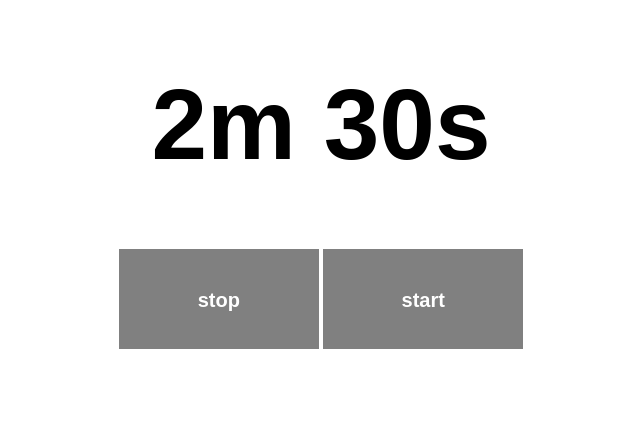
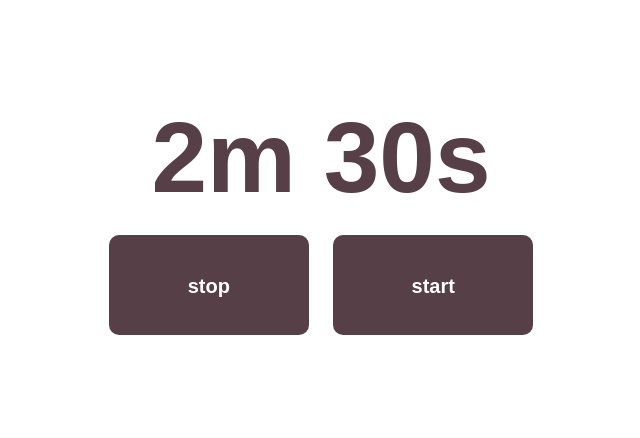
Before and after one commit to v1ym/sandbox-timer, a plain HTML site: page index.html in a window 1280 px wide. Shown: the whole page, without its empty margins (319-959 px from the left). Drawn offline with nearby package versions, Linux system fonts and the light colour scheme.

Commit message:
Add files via upload

```diff
--- a/main.js
+++ b/main.js
@@ -1,17 +1,15 @@
+
 var counting = false;
 
 timer = 150000;
 
 function start() {
   counting = true;
-  console.log(counting);
 };
 
 function stop() {
   counting = false;
-  console.log(counting);
 };
-
 
 var countdown = setInterval(tick, 1000);
 function tick() {
@@ -19,6 +17,9 @@ function stop() {
     timer -= 1000;
     var min = Math.floor(timer % (1000*60*60)/(1000*60));
     var seconds = Math.floor(timer % (1000*60)/(1000));
+    if (seconds < 10) {
+      seconds = "0" + seconds;
+    };
     document.title = min + " : " + seconds;
     document.getElementById('banner').innerHTML = min + "m " + seconds + "s";
   };
--- a/style.css
+++ b/style.css
@@ -6,18 +6,26 @@ body, html {
 
 h1 {
   font-size: 100px;
+  margin: 50px 0 20px;
+  color: #563f46;
 }
 .container {
   text-align: center;
   width: 800px;
+  background: white;
   margin: auto;
+  margin-top: 0px;
+  padding: 50px;
+  padding-bottom: 100px;
 }
 
 .box {
+  margin: 0 10px;
   display: inline-block;
   height: 100px;
   width: 200px;
-  background: gray;
+  background: #563f46;
+  border-radius: 10px;
   color: white;
   text-align: center;
   font-size: 20px;
@@ -26,6 +34,7 @@ h1 {
 
 .box p {
   position: relative;
+  color: white;
   top: 40px;
   margin: 0;
   padding: 0;
@@ -34,3 +43,8 @@ h1 {
 .box:hover {
   cursor: pointer;
 }
+
+.box:active {
+  position: relative;
+  top: 2px;
+}
```
Also changed, not shown: index.html (+0 -6 lines). Lines whose indentation alone changed are shown as unchanged.
